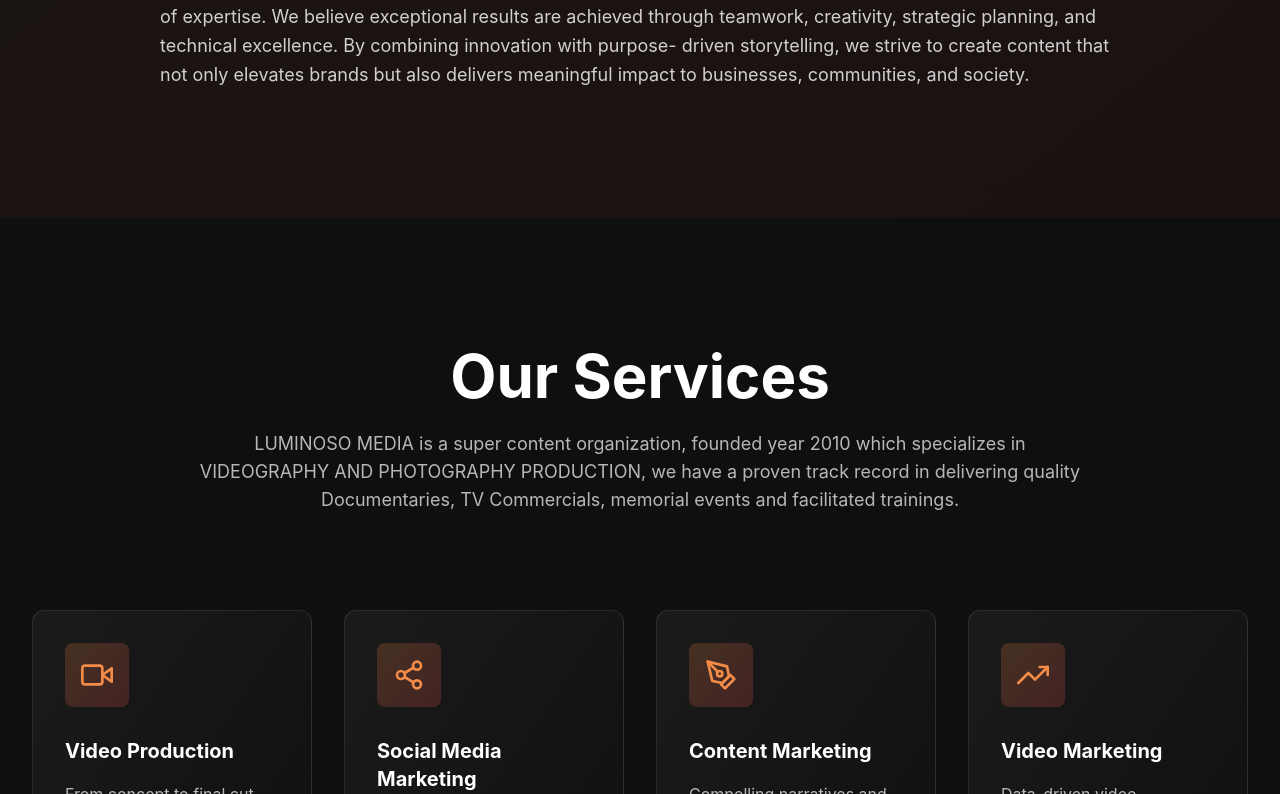
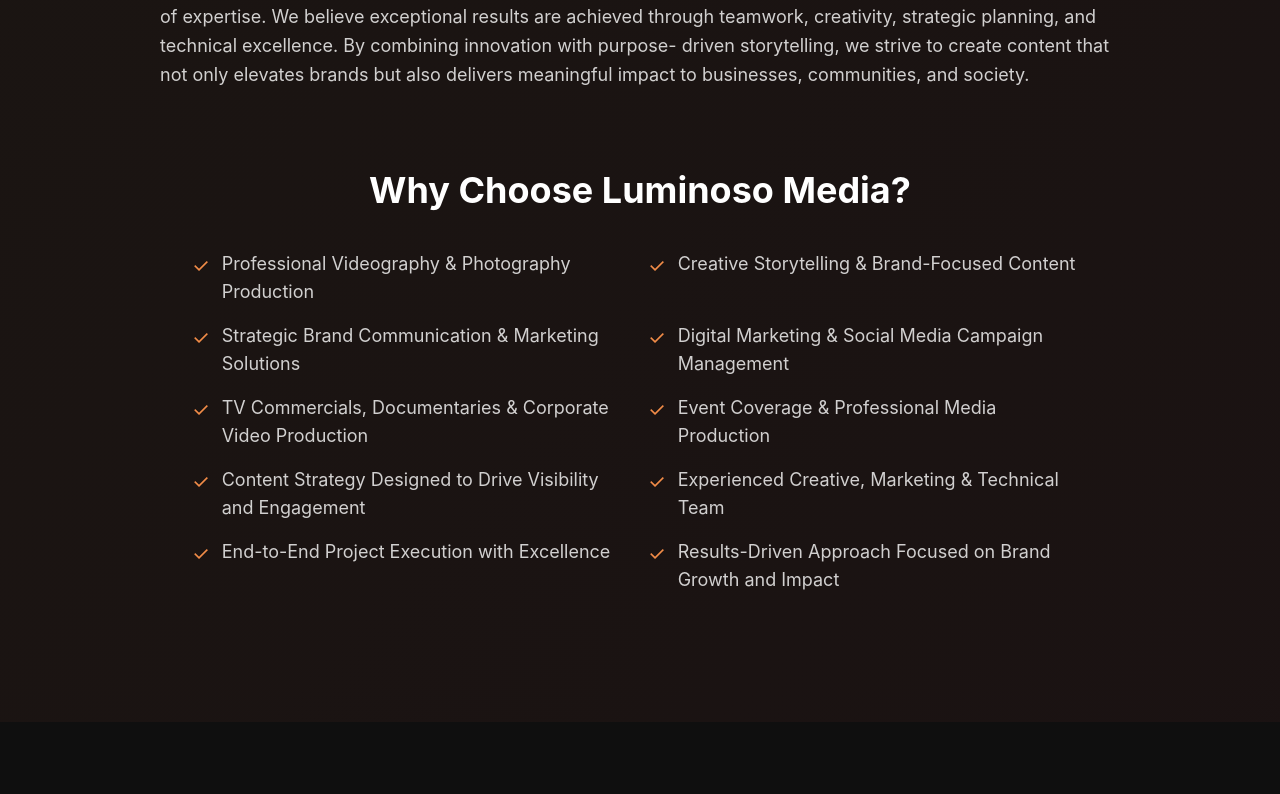
Before and after one commit to Daneyjosef/luminoso, a Next.js app: page / in a window 1280 px wide. Shown: the part 1589-2383 px from the top of the page. Built offline with nearby package versions, Linux system fonts and the light colour scheme.

Commit message:
Add Why Choose Luminoso Media checklist to About section

```diff
--- a/src/components/sections/AboutSection.tsx
+++ b/src/components/sections/AboutSection.tsx
@@ -21,6 +21,26 @@
     duration: 0.8,
     ease: EASING.smoothOut,
   });
+
+  const whyChooseRef = useScrollAnimation({
+    start: 'top 85%',
+    end: 'top 25%',
+    duration: 0.8,
+    ease: EASING.smoothOut,
+  });
+
+  const whyChooseItems = [
+    'Professional Videography & Photography Production',
+    'Creative Storytelling & Brand-Focused Content',
+    'Strategic Brand Communication & Marketing Solutions',
+    'Digital Marketing & Social Media Campaign Management',
+    'TV Commercials, Documentaries & Corporate Video Production',
+    'Event Coverage & Professional Media Production',
+    'Content Strategy Designed to Drive Visibility and Engagement',
+    'Experienced Creative, Marketing & Technical Team',
+    'End-to-End Project Execution with Excellence',
+    'Results-Driven Approach Focused on Brand Growth and Impact',
+  ];
 
   return (
     <section id="about" className="py-32 bg-dark relative overflow-hidden">
@@ -71,6 +91,20 @@
             meaningful impact to businesses, communities, and society.
           </p>
         </div>
+
+        <div className="mt-20" ref={whyChooseRef}>
+          <h3 className="text-3xl sm:text-4xl font-bold text-white mb-10 text-center">
+            Why Choose Luminoso Media?
+          </h3>
+          <div className="grid grid-cols-1 md:grid-cols-2 gap-4 max-w-4xl mx-auto">
+            {whyChooseItems.map((item, index) => (
+              <div key={index} className="flex items-start gap-3">
+                <span className="text-primary-orange text-xl mt-0.5 flex-shrink-0">&#10003;</span>
+                <span className="text-lg text-light/80">{item}</span>
+              </div>
+            ))}
+          </div>
+        </div>
       </div>
     </section>
   );
```
